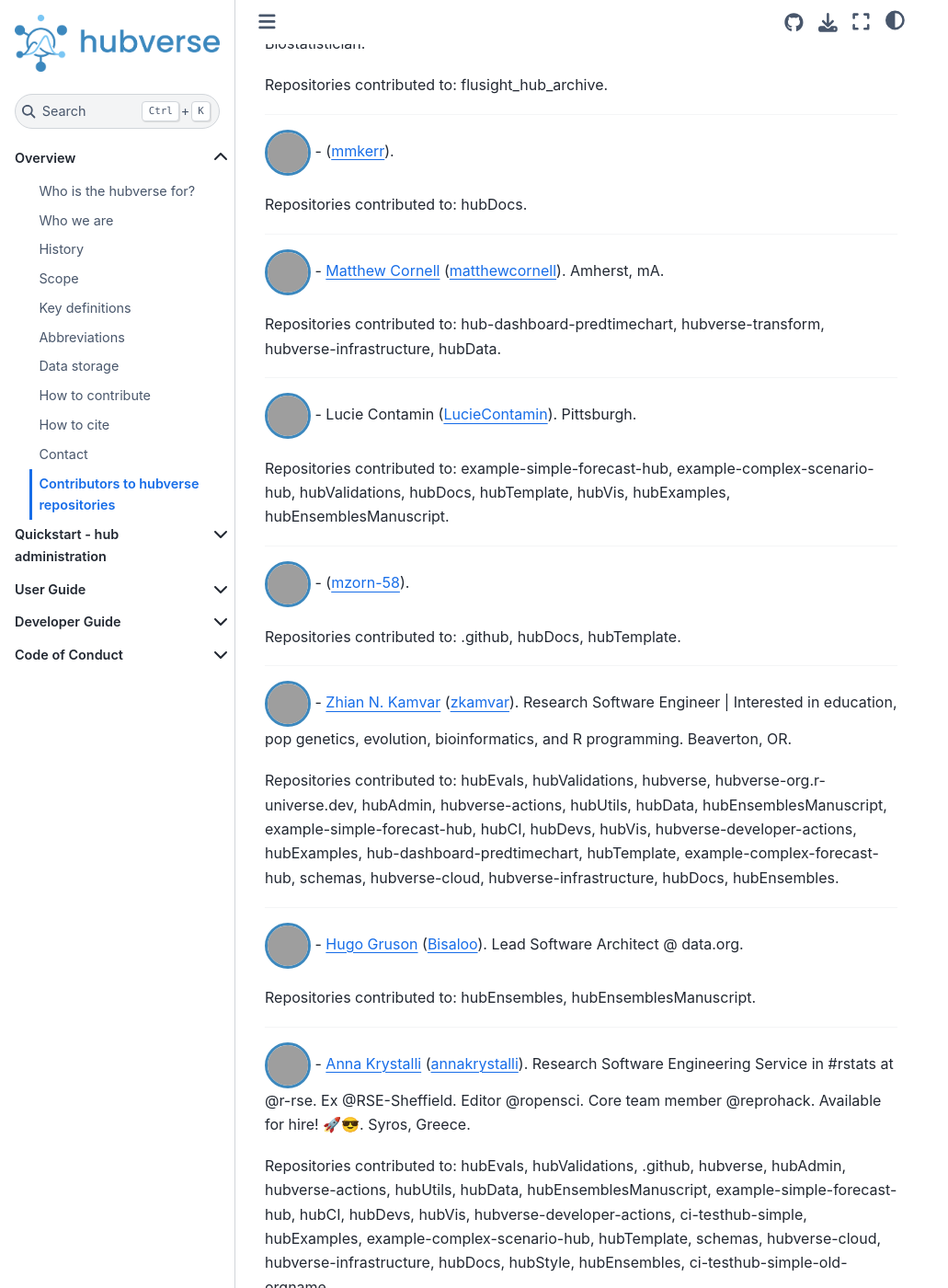
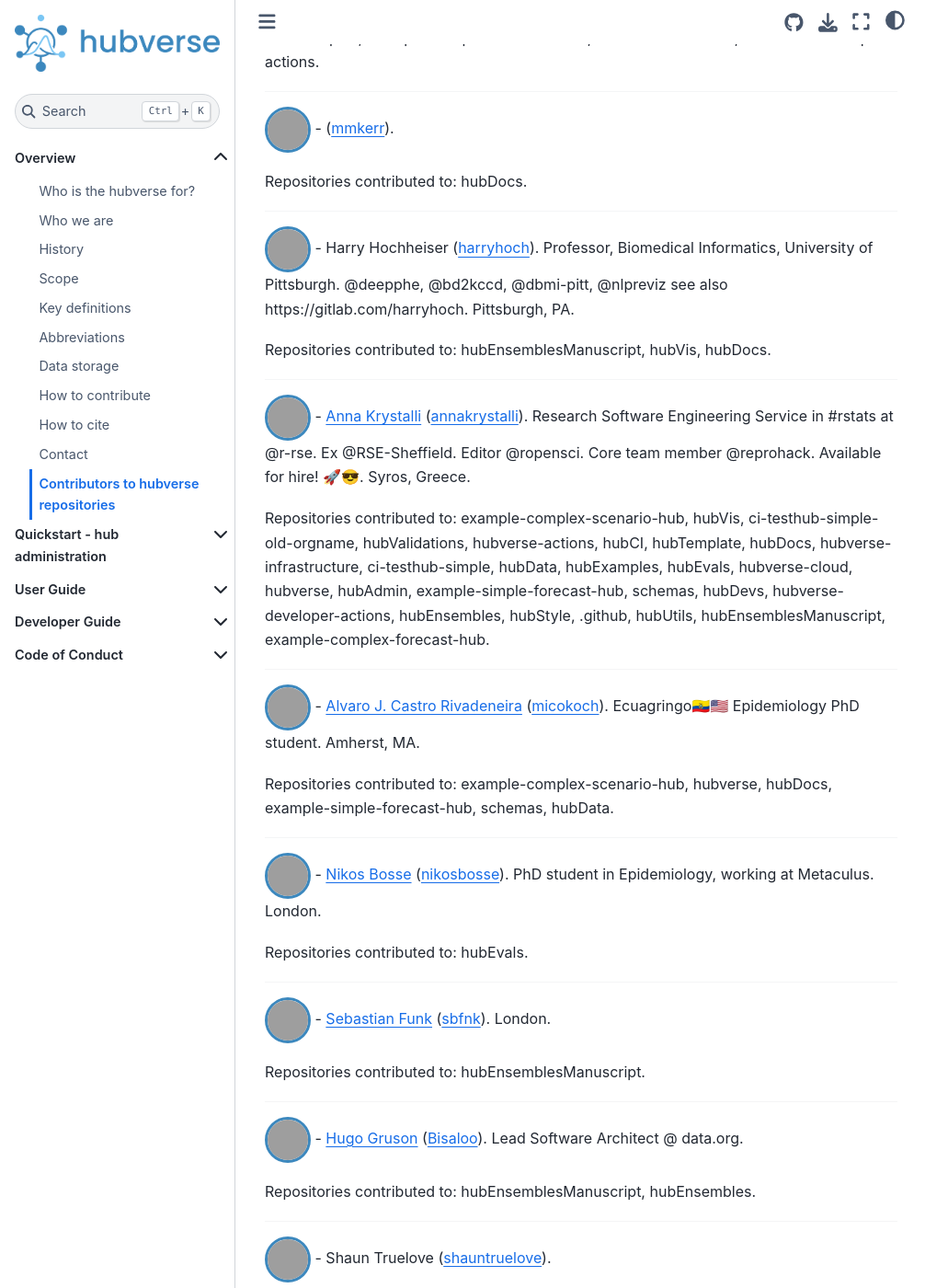
Before and after one commit to hubverse-org/hubDocs, a Sphinx documentation site: the page built from docs/source/overview/contributors.md, in a window 1280 px wide and 1400 px high, scrolled down 947 px, cut to the strip 0-1400 px from the top of the window. Shown: the whole strip at 92% size, without its empty margins (0-1031 px from the left). Built offline with Sphinx 7.4.7 and the Sphinx Book theme 1.1.4, drawn with Linux system fonts in a browser that asks for light colours; comment, search, counter and statistics services are not loaded; some of the changed text lies outside the part shown; grey boxes are pictures that could not be loaded.

Commit message:
Rerun contributors script (update)

```diff
--- a/docs/source/overview/contributors.md
+++ b/docs/source/overview/contributors.md
@@ -2,33 +2,27 @@
 
 These are the contributors to hubverse repositories in random order.
 
-<img src="https://avatars.githubusercontent.com/u/1156307?v=4" alt="" class="avatar"> - [Sebastian Funk](https://epiforecasts.io) ([sbfnk](https://github.com/sbfnk)). London.
+<img src="https://avatars.githubusercontent.com/u/46577370?v=4" alt="" class="avatar"> - Emily Howerton ([eahowerton](https://github.com/eahowerton)).
 
-Repositories contributed to: hubEnsemblesManuscript.
+Repositories contributed to: example-complex-forecast-hub, hubEnsemblesManuscript, hubEnsembles.
 
 ---
 
-<img src="https://avatars.githubusercontent.com/u/46577370?v=4" alt="" class="avatar"> - Emily Howerton ([eahowerton](https://github.com/eahowerton)).
+<img src="https://avatars.githubusercontent.com/u/3639446?v=4" alt="" class="avatar"> - [Zhian N. Kamvar](https://zkamvar.netlify.app) ([zkamvar](https://github.com/zkamvar)). Research Software Engineer | Interested in education, pop genetics, evolution, bioinformatics, and R programming. Beaverton, OR.
 
-Repositories contributed to: example-complex-forecast-hub, hubEnsembles, hubEnsemblesManuscript.
+Repositories contributed to: hubVis, hubValidations, hubverse-actions, hubCI, hubTemplate, hubDocs, hubverse-infrastructure, hubData, hubExamples, hub-dashboard-predtimechart, hubEvals, hubverse-cloud, hubverse, hubAdmin, example-simple-forecast-hub, schemas, hubDevs, hubverse-developer-actions, hubEnsembles, hubUtils, hubEnsemblesManuscript, hubverse-org.r-universe.dev, example-complex-forecast-hub.
 
 ---
 
-<img src="https://avatars.githubusercontent.com/u/1280767?v=4" alt="" class="avatar"> - [Nicholas G Reich](http://reichlab.io/) ([nickreich](https://github.com/nickreich)).
+<img src="https://avatars.githubusercontent.com/u/24431085?v=4" alt="" class="avatar"> - Lucie Contamin ([LucieContamin](https://github.com/LucieContamin)). Pittsburgh.
 
-Repositories contributed to: example-simple-forecast-hub, hubEvals, hubValidations, hubverse, hubverse-infrastructure, hubTemplate, hubDocs, example-complex-forecast-hub, schemas, hubUtils, hubVis, flusight_hub_archive, hubData, hubExamples, hubEnsembles, hubEnsemblesManuscript.
+Repositories contributed to: example-complex-scenario-hub, hubVis, hubTemplate, hubEnsemblesManuscript, hubValidations, hubDocs, example-simple-forecast-hub, hubExamples.
 
 ---
 
 <img src="https://avatars.githubusercontent.com/u/540544?v=4" alt="" class="avatar"> - [Becky Sweger](http://www.beckysweger.com) ([bsweger](https://github.com/bsweger)). research fellow and software engineer, Biostatistics and Epidemiology at the University of Massachusetts Amherst. Easthampton, MA.
 
-Repositories contributed to: hubverse-transform, hubverse-cloud, hubverse-infrastructure, hubDocs, hubDevs, example-complex-forecast-hub, schemas, hubverse-actions, hubverse-developer-actions, flusight_hub_archive, hubData, hubExamples.
-
----
-
-<img src="https://avatars.githubusercontent.com/u/12236192?v=4" alt="" class="avatar"> - Luke C Mullany ([lmullany](https://github.com/lmullany)). Public Health Scientist / Epidemiologist / Biostatistician.
-
-Repositories contributed to: flusight_hub_archive.
+Repositories contributed to: flusight_hub_archive, hubverse-actions, hubverse-cloud, hubTemplate, hubDocs, hubverse-infrastructure, hubData, schemas, hubDevs, hubExamples, example-complex-forecast-hub, hubverse-transform, hubverse-developer-actions.
 
 ---
 
@@ -38,45 +32,39 @@
 
 ---
 
-<img src="https://avatars.githubusercontent.com/u/1034007?v=4" alt="" class="avatar"> - [Matthew Cornell](http://www.matthewcornell.org/) ([matthewcornell](https://github.com/matthewcornell)). Amherst, mA.
+<img src="https://avatars.githubusercontent.com/u/174707?v=4" alt="" class="avatar"> - Harry Hochheiser ([harryhoch](https://github.com/harryhoch)). Professor, Biomedical Informatics, University of Pittsburgh. @deepphe, @bd2kccd, @dbmi-pitt, @nlpreviz see also https://gitlab.com/harryhoch. Pittsburgh, PA.
 
-Repositories contributed to: hub-dashboard-predtimechart, hubverse-transform, hubverse-infrastructure, hubData.
+Repositories contributed to: hubEnsemblesManuscript, hubVis, hubDocs.
 
 ---
 
-<img src="https://avatars.githubusercontent.com/u/24431085?v=4" alt="" class="avatar"> - Lucie Contamin ([LucieContamin](https://github.com/LucieContamin)). Pittsburgh.
+<img src="https://avatars.githubusercontent.com/u/5583057?v=4" alt="" class="avatar"> - [Anna Krystalli](https://www.r-rse.eu) ([annakrystalli](https://github.com/annakrystalli)). Research Software Engineering Service in #rstats at @r-rse. Ex @RSE-Sheffield. Editor @ropensci. Core team member @reprohack. Available for hire! 🚀😎. Syros, Greece.
 
-Repositories contributed to: example-simple-forecast-hub, example-complex-scenario-hub, hubValidations, hubDocs, hubTemplate, hubVis, hubExamples, hubEnsemblesManuscript.
+Repositories contributed to: example-complex-scenario-hub, hubVis, ci-testhub-simple-old-orgname, hubValidations, hubverse-actions, hubCI, hubTemplate, hubDocs, hubverse-infrastructure, ci-testhub-simple, hubData, hubExamples, hubEvals, hubverse-cloud, hubverse, hubAdmin, example-simple-forecast-hub, schemas, hubDevs, hubverse-developer-actions, hubEnsembles, hubStyle, .github, hubUtils, hubEnsemblesManuscript, example-complex-forecast-hub.
 
 ---
 
-<img src="https://avatars.githubusercontent.com/u/66443989?v=4" alt="" class="avatar"> -  ([mzorn-58](https://github.com/mzorn-58)).
+<img src="https://avatars.githubusercontent.com/u/56451982?v=4" alt="" class="avatar"> - [Alvaro J. Castro Rivadeneira](https://micokoch.github.io/) ([micokoch](https://github.com/micokoch)). Ecuagringo🇪🇨🇺🇸 Epidemiology PhD student. Amherst, MA.
 
-Repositories contributed to: .github, hubDocs, hubTemplate.
+Repositories contributed to: example-complex-scenario-hub, hubverse, hubDocs, example-simple-forecast-hub, schemas, hubData.
 
 ---
 
-<img src="https://avatars.githubusercontent.com/u/3639446?v=4" alt="" class="avatar"> - [Zhian N. Kamvar](https://zkamvar.netlify.app) ([zkamvar](https://github.com/zkamvar)). Research Software Engineer | Interested in education, pop genetics, evolution, bioinformatics, and R programming. Beaverton, OR.
+<img src="https://avatars.githubusercontent.com/u/37978797?v=4" alt="" class="avatar"> - [Nikos Bosse](https://followtheargument.org) ([nikosbosse](https://github.com/nikosbosse)). PhD student in Epidemiology, working at Metaculus. London.
 
-Repositories contributed to: hubEvals, hubValidations, hubverse, hubverse-org.r-universe.dev, hubAdmin, hubverse-actions, hubUtils, hubData, hubEnsemblesManuscript, example-simple-forecast-hub, hubCI, hubDevs, hubVis, hubverse-developer-actions, hubExamples, hub-dashboard-predtimechart, hubTemplate, example-complex-forecast-hub, schemas, hubverse-cloud, hubverse-infrastructure, hubDocs, hubEnsembles.
+Repositories contributed to: hubEvals.
+
+---
+
+<img src="https://avatars.githubusercontent.com/u/1156307?v=4" alt="" class="avatar"> - [Sebastian Funk](https://epiforecasts.io) ([sbfnk](https://github.com/sbfnk)). London.
+
+Repositories contributed to: hubEnsemblesManuscript.
 
 ---
 
 <img src="https://avatars.githubusercontent.com/u/10783929?v=4" alt="" class="avatar"> - [Hugo Gruson](https://hugogruson.fr/) ([Bisaloo](https://github.com/Bisaloo)). Lead Software Architect @ data.org.
 
-Repositories contributed to: hubEnsembles, hubEnsemblesManuscript.
-
----
-
-<img src="https://avatars.githubusercontent.com/u/5583057?v=4" alt="" class="avatar"> - [Anna Krystalli](https://www.r-rse.eu) ([annakrystalli](https://github.com/annakrystalli)). Research Software Engineering Service in #rstats at @r-rse. Ex @RSE-Sheffield. Editor @ropensci. Core team member @reprohack. Available for hire! 🚀😎. Syros, Greece.
-
-Repositories contributed to: hubEvals, hubValidations, .github, hubverse, hubAdmin, hubverse-actions, hubUtils, hubData, hubEnsemblesManuscript, example-simple-forecast-hub, hubCI, hubDevs, hubVis, hubverse-developer-actions, ci-testhub-simple, hubExamples, example-complex-scenario-hub, hubTemplate, schemas, hubverse-cloud, hubverse-infrastructure, hubDocs, hubStyle, hubEnsembles, ci-testhub-simple-old-orgname.
-
----
-
-<img src="https://avatars.githubusercontent.com/u/56451982?v=4" alt="" class="avatar"> - [Alvaro J. Castro Rivadeneira](https://micokoch.github.io/) ([micokoch](https://github.com/micokoch)). Ecuagringo🇪🇨🇺🇸 Epidemiology PhD student. Amherst, MA.
-
-Repositories contributed to: example-simple-forecast-hub, example-complex-scenario-hub, hubverse, hubDocs, schemas, hubData.
+Repositories contributed to: hubEnsemblesManuscript, hubEnsembles.
 
 ---
 
@@ -86,21 +74,21 @@
 
 ---
 
-<img src="https://avatars.githubusercontent.com/u/38393480?v=4" alt="" class="avatar"> - Koji SATO ([kjsato](https://github.com/kjsato)).
+<img src="https://avatars.githubusercontent.com/u/1280767?v=4" alt="" class="avatar"> - [Nicholas G Reich](http://reichlab.io/) ([nickreich](https://github.com/nickreich)).
 
-Repositories contributed to: schemas, hubDocs.
+Repositories contributed to: flusight_hub_archive, hubVis, hubUtils, hubverse, hubTemplate, hubEnsemblesManuscript, hubValidations, hubDocs, hubverse-infrastructure, example-simple-forecast-hub, schemas, hubData, hubExamples, example-complex-forecast-hub, hubEvals, hubEnsembles.
 
 ---
 
-<img src="https://avatars.githubusercontent.com/u/57642277?v=4" alt="" class="avatar"> - Li Shandross ([lshandross](https://github.com/lshandross)).
+<img src="https://avatars.githubusercontent.com/u/1034007?v=4" alt="" class="avatar"> - [Matthew Cornell](http://www.matthewcornell.org/) ([matthewcornell](https://github.com/matthewcornell)). Amherst, mA.
 
-Repositories contributed to: hubverse, hubDocs, hubUtils, hubData, hubExamples, hubEnsembles, hubEnsemblesManuscript.
+Repositories contributed to: hubData, hub-dashboard-predtimechart, hubverse-infrastructure, hubverse-transform.
 
 ---
 
-<img src="https://avatars.githubusercontent.com/u/5132208?v=4" alt="" class="avatar"> - [Evan Ray](https://www.evanlray.com) ([elray1](https://github.com/elray1)). Research Assistant Professor.
+<img src="https://avatars.githubusercontent.com/u/66443989?v=4" alt="" class="avatar"> -  ([mzorn-58](https://github.com/mzorn-58)).
 
-Repositories contributed to: hub-dashboard-predtimechart, example-simple-forecast-hub, example-complex-scenario-hub, hubValidations, hubCI, hubEvals, hubverse-infrastructure, hubDocs, hubTemplate, example-complex-forecast-hub, schemas, hubExamples, hubEnsembles, hubEnsemblesManuscript.
+Repositories contributed to: hubTemplate, .github, hubDocs.
 
 ---
 
@@ -110,14 +98,26 @@
 
 ---
 
-<img src="https://avatars.githubusercontent.com/u/174707?v=4" alt="" class="avatar"> - Harry Hochheiser ([harryhoch](https://github.com/harryhoch)). Professor, Biomedical Informatics, University of Pittsburgh. @deepphe, @bd2kccd, @dbmi-pitt, @nlpreviz see also https://gitlab.com/harryhoch. Pittsburgh, PA.
+<img src="https://avatars.githubusercontent.com/u/57642277?v=4" alt="" class="avatar"> - Li Shandross ([lshandross](https://github.com/lshandross)).
 
-Repositories contributed to: hubDocs, hubVis, hubEnsemblesManuscript.
+Repositories contributed to: hubUtils, hubverse, hubEnsemblesManuscript, hubDocs, hubData, hubExamples, hubEnsembles.
 
 ---
 
-<img src="https://avatars.githubusercontent.com/u/37978797?v=4" alt="" class="avatar"> - [Nikos Bosse](https://followtheargument.org) ([nikosbosse](https://github.com/nikosbosse)). PhD student in Epidemiology, working at Metaculus. London.
+<img src="https://avatars.githubusercontent.com/u/5132208?v=4" alt="" class="avatar"> - [Evan Ray](https://www.evanlray.com) ([elray1](https://github.com/elray1)). Research Assistant Professor.
 
-Repositories contributed to: hubEvals.
+Repositories contributed to: example-complex-scenario-hub, hubCI, hubTemplate, hubEnsemblesManuscript, hubValidations, hubDocs, hubverse-infrastructure, example-simple-forecast-hub, schemas, hubExamples, hub-dashboard-predtimechart, example-complex-forecast-hub, hubEvals, hubEnsembles.
 
 ---
+
+<img src="https://avatars.githubusercontent.com/u/38393480?v=4" alt="" class="avatar"> - Koji SATO ([kjsato](https://github.com/kjsato)).
+
+Repositories contributed to: schemas, hubDocs.
+
+---
+
+<img src="https://avatars.githubusercontent.com/u/12236192?v=4" alt="" class="avatar"> - Luke C Mullany ([lmullany](https://github.com/lmullany)). Public Health Scientist / Epidemiologist / Biostatistician.
+
+Repositories contributed to: flusight_hub_archive.
+
+---
```
